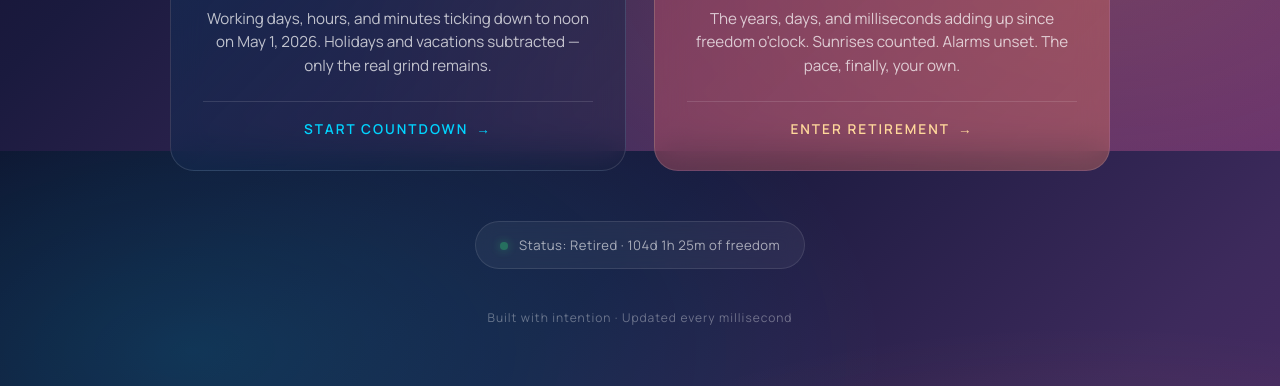
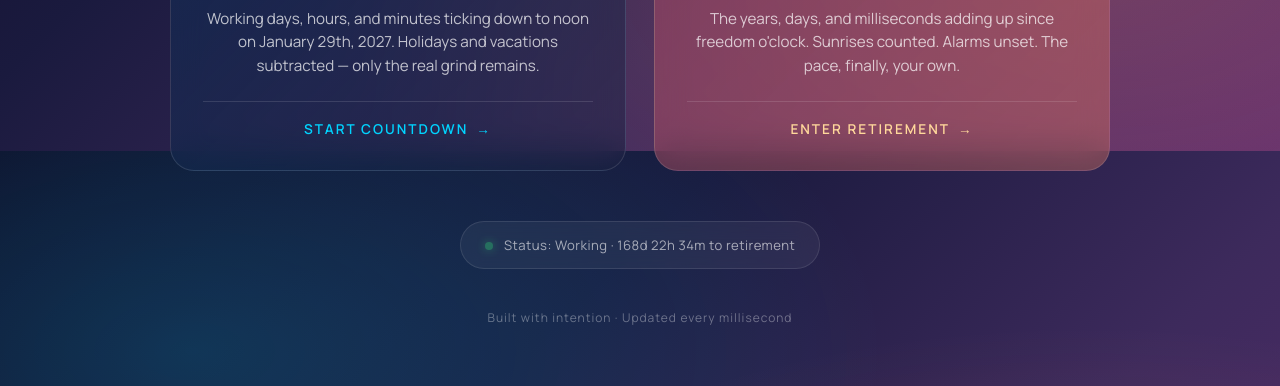
Before and after one commit to Xx-BloodTrail-xX/public, a plain HTML site: page index.html in a window 1280 px wide. Shown: the part 649-1035 px from the top of the page. Drawn offline with Linux system fonts and the light colour scheme.

Commit message:
Update index.html
updating dates

```diff
--- a/index.html
+++ b/index.html
@@ -329,7 +329,7 @@
                 </svg>
 
                 <h2 class="card-title">The Countdown</h2>
-                <p class="card-desc">Working days, hours, and minutes ticking down to noon on May 1, 2026. Holidays and vacations subtracted — only the real grind remains.</p>
+                <p class="card-desc">Working days, hours, and minutes ticking down to noon on January 29th, 2027. Holidays and vacations subtracted — only the real grind remains.</p>
                 <div class="card-cta">
                     <span>Start Countdown</span>
                     <span class="arrow">→</span>
@@ -418,7 +418,7 @@
     </div>
 
     <script>
-        const RETIREMENT_DATE = new Date('2026-05-01T12:00:00-05:00');
+        const RETIREMENT_DATE = new Date('2027-01-29T12:00:00-05:00');
 
         function updateStatus() {
             const now = new Date();
```
